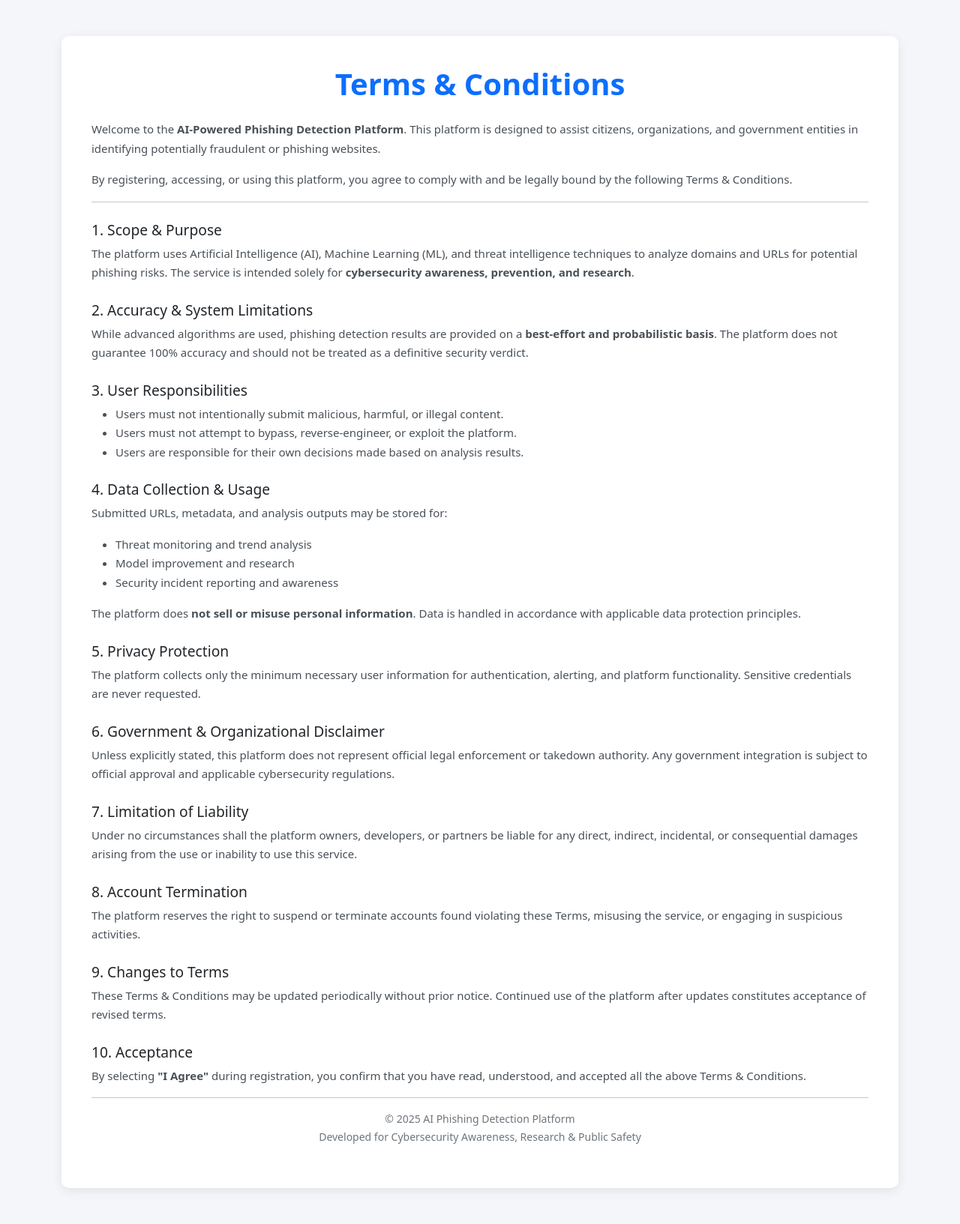
After one commit to raj761132/PhishGuard_AI, a Flask app: page /terms-and-conditions in a window 1280 px wide. The commit adds this page. Shown: the whole page at 75% size. Run offline with Flask 3, Linux system fonts and the light colour scheme.

Commit message:
terms and condition page and blocklist page

```diff
--- a/app.py
+++ b/app.py
@@ -98,6 +98,10 @@ def load_user(user_id):
 def home():
     return render_template('index.html')
 
+@app.route('/blocked-urls')
+def blocked_urls():
+    return render_template('blocklist.html')
+
 # ---------------------------------------------------
 #  A. CITIZEN ROUTES
 # ---------------------------------------------------
@@ -107,7 +111,13 @@ def register_citizen():
     if request.method == 'POST':
         email = request.form.get('email')
         password = request.form.get('password')
+        accept_terms = request.form.get('accept_terms')
         role = 'citizen'
+
+        # 🔒 Terms & Conditions validation
+        if not accept_terms:
+            flash('You must accept the Terms & Conditions to register.', 'danger')
+            return redirect(url_for('register_citizen'))
 
         existing_user = User.objects(email=email).first()
         if existing_user:
@@ -125,16 +135,20 @@ def register_citizen():
             otp_expiry=expiry,
             is_verified=False,
             full_name=request.form.get('full_name'),
-            phone=request.form.get('phone')
+            phone=request.form.get('phone'),
+            terms_accepted=True,              # ✅ Optional DB field
+            terms_accepted_at=datetime.datetime.utcnow()
         )
 
         try:
             new_user.save()
 
-            msg = Message('Your OTP Verification Code',
-                          sender='noreply@cyberportal.gov',
-                          recipients=[email])
-            msg.body = f"Your Code: {otp}"
+            msg = Message(
+                'Your OTP Verification Code',
+                sender='noreply@cyberportal.gov',
+                recipients=[email]
+            )
+            msg.body = f"Your OTP Code: {otp}"
             mail.send(msg)
 
             session['email_to_verify'] = email
@@ -146,6 +160,12 @@ def register_citizen():
             return redirect(url_for('register_citizen'))
 
     return render_template('citizen-register.html')
+
+
+@app.route('/terms-and-conditions')
+def terms_and_conditions():
+    return render_template('terms-and-conditions.html')
+
 
 @app.route('/verify-otp', methods=['GET', 'POST'])
 def verify_otp():
@@ -170,6 +190,8 @@ def verify_otp():
             flash('Invalid or Expired OTP', 'danger')
 
     return render_template('otp-verify.html')
+
+
 
 @app.route('/login', methods=['GET', 'POST'])
 def login_citizen():
--- a/templates/index.html
+++ b/templates/index.html
@@ -63,7 +63,7 @@
                 <ul class="navbar-nav me-auto mb-2 mb-lg-0">
                     <li class="nav-item"><a class="nav-link active" href="#">Scanner</a></li>
                     <li class="nav-item"><a class="nav-link" href="#">Report Fraud</a></li>
-                    <li class="nav-item"><a class="nav-link" href="#">Blacklisted URLs</a></li>
+                    <li class="nav-item"><a class="nav-link" href="{{ url_for('blocked_urls') }}">Blacklisted URLs</a></li>
                 </ul>
 
                 <div class="d-flex align-items-center gap-2">
--- /dev/null
+++ b/templates/terms-and-conditions.html
@@ -0,0 +1,150 @@
+<!DOCTYPE html>
+<html lang="en">
+<head>
+    <meta charset="UTF-8">
+    <title>Terms & Conditions | AI Phishing Detection Platform</title>
+    <meta name="viewport" content="width=device-width, initial-scale=1.0">
+
+    <!-- Bootstrap CSS -->
+    <link
+      href="https://cdn.jsdelivr.net/npm/bootstrap@5.3.2/dist/css/bootstrap.min.css"
+      rel="stylesheet">
+
+    <style>
+        body {
+            background-color: #f4f6f9;
+        }
+        .terms-box {
+            background: #ffffff;
+            padding: 40px;
+            border-radius: 10px;
+            box-shadow: 0 4px 15px rgba(0,0,0,0.08);
+        }
+        h1 {
+            color: #0d6efd;
+            font-weight: 700;
+        }
+        h2 {
+            color: #212529;
+            margin-top: 25px;
+            font-size: 1.2rem;
+        }
+        p, li {
+            color: #495057;
+            font-size: 15px;
+            line-height: 1.7;
+        }
+        .footer-text {
+            font-size: 14px;
+            color: #6c757d;
+        }
+    </style>
+</head>
+
+<body>
+
+<div class="container my-5">
+    <div class="terms-box">
+
+        <h1 class="text-center mb-4">Terms & Conditions</h1>
+
+        <p>
+            Welcome to the <strong>AI-Powered Phishing Detection Platform</strong>.
+            This platform is designed to assist citizens, organizations, and government entities
+            in identifying potentially fraudulent or phishing websites.
+        </p>
+
+        <p>
+            By registering, accessing, or using this platform, you agree to comply with and be
+            legally bound by the following Terms & Conditions.
+        </p>
+
+        <hr>
+
+        <h2>1. Scope & Purpose</h2>
+        <p>
+            The platform uses Artificial Intelligence (AI), Machine Learning (ML),
+            and threat intelligence techniques to analyze domains and URLs for potential phishing risks.
+            The service is intended solely for <strong>cybersecurity awareness, prevention, and research</strong>.
+        </p>
+
+        <h2>2. Accuracy & System Limitations</h2>
+        <p>
+            While advanced algorithms are used, phishing detection results are provided on a
+            <strong>best-effort and probabilistic basis</strong>.
+            The platform does not guarantee 100% accuracy and should not be treated as a
+            definitive security verdict.
+        </p>
+
+        <h2>3. User Responsibilities</h2>
+        <ul>
+            <li>Users must not intentionally submit malicious, harmful, or illegal content.</li>
+            <li>Users must not attempt to bypass, reverse-engineer, or exploit the platform.</li>
+            <li>Users are responsible for their own decisions made based on analysis results.</li>
+        </ul>
+
+        <h2>4. Data Collection & Usage</h2>
+        <p>
+            Submitted URLs, metadata, and analysis outputs may be stored for:
+        </p>
+        <ul>
+            <li>Threat monitoring and trend analysis</li>
+            <li>Model improvement and research</li>
+            <li>Security incident reporting and awareness</li>
+        </ul>
+        <p>
+            The platform does <strong>not sell or misuse personal information</strong>.
+            Data is handled in accordance with applicable data protection principles.
+        </p>
+
+        <h2>5. Privacy Protection</h2>
+        <p>
+            The platform collects only the minimum necessary user information for authentication,
+            alerting, and platform functionality. Sensitive credentials are never requested.
+        </p>
+
+        <h2>6. Government & Organizational Disclaimer</h2>
+        <p>
+            Unless explicitly stated, this platform does not represent official legal enforcement
+            or takedown authority. Any government integration is subject to official approval
+            and applicable cybersecurity regulations.
+        </p>
+
+        <h2>7. Limitation of Liability</h2>
+        <p>
+            Under no circumstances shall the platform owners, developers, or partners be liable
+            for any direct, indirect, incidental, or consequential damages arising from the use
+            or inability to use this service.
+        </p>
+
+        <h2>8. Account Termination</h2>
+        <p>
+            The platform reserves the right to suspend or terminate accounts found violating
+            these Terms, misusing the service, or engaging in suspicious activities.
+        </p>
+
+        <h2>9. Changes to Terms</h2>
+        <p>
+            These Terms & Conditions may be updated periodically without prior notice.
+            Continued use of the platform after updates constitutes acceptance of revised terms.
+        </p>
+
+        <h2>10. Acceptance</h2>
+        <p>
+            By selecting <strong>"I Agree"</strong> during registration, you confirm that
+            you have read, understood, and accepted all the above Terms & Conditions.
+        </p>
+
+        <hr>
+
+        <p class="footer-text text-center">
+            © 2025 AI Phishing Detection Platform
+            <br>
+            Developed for Cybersecurity Awareness, Research & Public Safety
+        </p>
+
+    </div>
+</div>
+
+</body>
+</html>
```
Also changed, not shown: templates/blocklist.html (added, +138 -0 lines), templates/citizen-register.html (+6 -5 lines), templates/organizationdashboard.html (line endings or trailing spaces).
